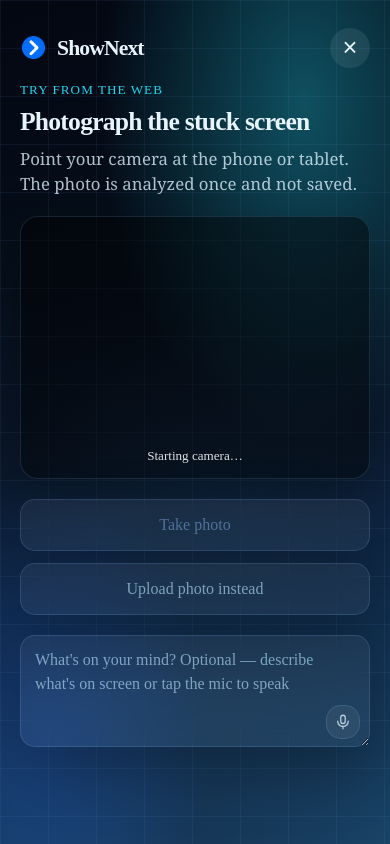
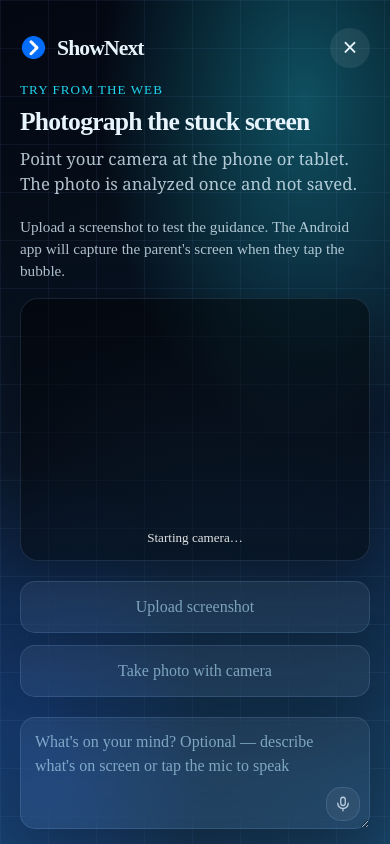
Before and after one commit to shivpsingh/shownext, a Next.js app: page / in a window 390 px wide. Both pictures are taken after a click on the button "Try now". Shown: the top 844 px of the page. Built offline with nearby package versions, Linux system fonts and the light colour scheme; no server answers; a web font is replaced by a local one.

Commit message:
Fix user story issues

```diff
--- a/app/globals.css
+++ b/app/globals.css
@@ -109,6 +109,13 @@
   pointer-events: none;
 }
 
+.hero-nav .wordmark {
+  min-height: 44px;
+  min-width: 44px;
+  padding: 8px 10px 8px 8px;
+  margin: -8px -10px -8px -8px;
+}
+
 .hero-nav {
   display: flex;
   align-items: center;
@@ -166,6 +173,16 @@
 
 .hero-copy {
   max-width: 460px;
+}
+
+.hero-headline {
+  margin: 0 0 20px;
+  max-width: 520px;
+  font-family: var(--display);
+  font-weight: 700;
+  font-size: clamp(1.75rem, 3.2vw, 2.35rem);
+  line-height: 1.12;
+  letter-spacing: -0.04em;
 }
 
 .hero-brand {
@@ -1617,6 +1634,67 @@
   color: #fca5a5;
 }
 
+.web-try-page__timing {
+  margin: 8px 0 0;
+  color: var(--muted-secondary);
+  font-size: 0.95rem;
+}
+
+.web-try-page__status {
+  margin: 10px 0 0;
+  color: var(--accent);
+  font-size: 0.95rem;
+  min-height: 1.4em;
+}
+
+.web-try-page__demo-note {
+  margin: 0 0 16px;
+  color: var(--muted-secondary);
+  font-size: 0.95rem;
+  line-height: 1.45;
+}
+
+.web-try-page__body--result {
+  max-width: 640px;
+}
+
+.web-try-page__result-full {
+  width: 100%;
+}
+
+.web-try-result-image {
+  position: relative;
+  width: 100%;
+  border-radius: 16px;
+  overflow: hidden;
+  border: 1px solid var(--line);
+}
+
+.web-try-result-image img {
+  display: block;
+  width: 100%;
+  height: auto;
+}
+
+.web-try-target-ring {
+  position: absolute;
+  box-sizing: border-box;
+  border: 3px solid var(--coral);
+  border-radius: 12px;
+  box-shadow:
+    0 0 0 2px rgba(232, 93, 74, 0.35),
+    0 0 18px rgba(232, 93, 74, 0.55);
+  pointer-events: none;
+}
+
+.web-try-result-instruction {
+  margin: 16px 0 0;
+  font-family: var(--body);
+  font-size: 1.05rem;
+  line-height: 1.45;
+  color: var(--ink);
+}
+
 .web-try-page__result {
   padding-top: 8px;
 }
@@ -1883,7 +1961,10 @@
   color: var(--ink);
   font-size: 1.1rem;
   gap: 6px;
-  min-width: fit-content;
+  min-height: 44px;
+  min-width: 44px;
+  padding: 8px 10px 8px 8px;
+  margin: -8px -10px -8px -8px;
 }
 
 .footer-top .wordmark-mark {
@@ -2041,6 +2122,35 @@
 }
 
 @media (max-width: 430px) {
+  .step p,
+  .section-intro > p:last-child,
+  .promise-copy,
+  .waitlist-lede {
+    font-size: 1rem;
+    line-height: 1.5;
+  }
+
+  .hero-note,
+  .footer,
+  .footer-top > span,
+  .disclaimer {
+    font-size: 0.875rem;
+    line-height: 1.5;
+    color: rgba(186, 230, 253, 0.78);
+  }
+
+  .eyebrow {
+    font-size: 0.875rem;
+  }
+
+  .hero-headline {
+    font-size: clamp(1.5rem, 6.5vw, 1.75rem);
+  }
+
+  .hero-tagline {
+    font-size: 1rem;
+  }
+
   .phone {
     width: min(100vw - 24px, var(--phone-w));
     height: min(calc(100vh - 48px), var(--phone-h));
--- a/app/page.tsx
+++ b/app/page.tsx
@@ -11,6 +11,13 @@
 export default function Home() {
   return (
     <main>
+      <nav className="hero-nav shell" aria-label="Site">
+        <a className="wordmark" href="#top">
+          <LogoMark className="wordmark-mark" size={24} />
+          ShowNext
+        </a>
+      </nav>
+
       <HeroSection />
 
       <section className="story shell" id="how-it-works">
--- a/components/HeroSection.tsx
+++ b/components/HeroSection.tsx
@@ -5,7 +5,6 @@
 import type { Id } from "../convex/_generated/dataModel";
 import { useAnalyzeScreen } from "../lib/useAnalyzeScreen";
 import type { DemoMode, ScreenAnalysis, WebTryPhase } from "../lib/webTry";
-import { LogoMark } from "./LogoMark";
 import { PhoneDemo } from "./PhoneDemo";
 import { WebTryExperience } from "./WebTryExperience";
 
@@ -57,24 +56,21 @@
           animate={{ opacity: showFullPage ? 0 : webTryActive ? 0.45 : 1 }}
           transition={{ duration: 0.35 }}
         >
-          <motion.div
-            className="hero-brand"
+          <motion.h1
+            className="hero-headline"
             initial={{ opacity: 0, y: 18 }}
             animate={{ opacity: webTryActive ? 0 : 1, y: 0 }}
             transition={{ duration: 0.35, ease: fadeEase }}
           >
-            <span className="hero-brand__logo">
-              <LogoMark className="wordmark-mark" size={44} />
-            </span>
-            <span className="hero-brand__name">ShowNext</span>
-          </motion.div>
+            When your parent gets stuck on Android, ShowNext points to the one button they should tap.
+          </motion.h1>
           <motion.p
             className="hero-tagline"
             initial={{ opacity: 0, y: 18 }}
             animate={{ opacity: webTryActive ? 0 : 1, y: 0 }}
             transition={{ duration: 0.35, ease: fadeEase, delay: webTryActive ? 0 : 0.1 }}
           >
-            A calm guide on their screen — one clear next tap when they&apos;re stuck, and you&apos;re not there to help.
+            Less explaining. More doing.
           </motion.p>
           {!webTryActive && (
             <motion.button
--- a/components/WebTryExperience.tsx
+++ b/components/WebTryExperience.tsx
@@ -91,6 +91,41 @@
   });
 }
 
+const ANALYZING_STATUS_LINES = [
+  "Reading the screen",
+  "Finding the buttons",
+  "Working out the next tap",
+] as const;
+
+const STATUS_ROTATION_MS = 2500;
+const LONG_WAIT_MS = 45000;
+
+function ResultScreenshot({
+  previewUrl,
+  targetBox,
+}: {
+  previewUrl: string;
+  targetBox: ScreenAnalysis["targetBox"];
+}) {
+  return (
+    <div className="web-try-result-image">
+      {/* eslint-disable-next-line @next/next/no-img-element */}
+      <img src={previewUrl} alt="Captured screen" />
+      {targetBox ? (
+        <div
+          className="web-try-target-ring"
+          style={{
+            left: `${targetBox.x * 100}%`,
+            top: `${targetBox.y * 100}%`,
+            width: `${targetBox.width * 100}%`,
+            height: `${targetBox.height * 100}%`,
+          }}
+          aria-hidden="true"
+        />
+      ) : null}
+    </div>
+  );
+}
 const FULL_PAGE_PHASES: WebTryPhase[] = [
   "camera",
   "preview",
@@ -127,6 +162,8 @@
   const [isListening, setIsListening] = useState(false);
   const [speechSupported, setSpeechSupported] = useState(false);
   const [speechError, setSpeechError] = useState<string | null>(null);
+  const [analyzingStatusIndex, setAnalyzingStatusIndex] = useState(0);
+  const [analyzingLongWait, setAnalyzingLongWait] = useState(false);
 
   onUserContextChangeRef.current = onUserContextChange;
 
@@ -162,6 +199,27 @@
       setStartingCamera(false);
     }
   }, [stopStream]);
+
+  useEffect(() => {
+    if (phase !== "analyzing") {
+      setAnalyzingStatusIndex(0);
+      setAnalyzingLongWait(false);
+      return;
+    }
+
+    const rotationId = window.setInterval(() => {
+      setAnalyzingStatusIndex((index) => (index + 1) % ANALYZING_STATUS_LINES.length);
+    }, STATUS_ROTATION_MS);
+
+    const longWaitId = window.setTimeout(() => {
+      setAnalyzingLongWait(true);
+    }, LONG_WAIT_MS);
+
+    return () => {
+      window.clearInterval(rotationId);
+      window.clearTimeout(longWaitId);
+    };
+  }, [phase]);
 
   useEffect(() => {
     if (phase !== "camera") {
@@ -299,7 +357,8 @@
 
   if (!FULL_PAGE_PHASES.includes(phase)) return null;
 
-  const splitView = ["uploading", "analyzing", "result", "clarification", "error"].includes(phase);
+  const splitView = ["uploading", "analyzing", "clarification", "error"].includes(phase);
+  const resultView = phase === "result" && previewUrl && analysis;
   const showPreview = phase === "preview" && previewUrl;
 
   return (
@@ -323,8 +382,21 @@
         </button>
       </header>
 
-      <div className={`web-try-page__body shell ${splitView ? "web-try-page__body--split" : ""}`}>
-        {splitView && previewUrl ? (
+      <div
+        className={`web-try-page__body shell ${splitView ? "web-try-page__body--split" : ""} ${resultView ? "web-try-page__body--result" : ""}`}
+      >
+        {resultView ? (
+          <motion.div
+            className="web-try-page__result-full"
+            initial={{ opacity: 0, y: 16 }}
+            animate={{ opacity: 1, y: 0 }}
+            transition={{ duration: 0.4, ease: [0.22, 1, 0.36, 1] }}
+          >
+            <ResultScreenshot previewUrl={previewUrl} targetBox={analysis.targetBox} />
+            {analysis.warning ? <p className="web-try-page__warning">{analysis.warning}</p> : null}
+            <p className="web-try-result-instruction">{analysis.nextStep}</p>
+          </motion.div>
+        ) : splitView && previewUrl ? (
           <>
             <motion.div
               className="web-try-page__photo"
@@ -353,20 +425,13 @@
                 <>
                   <p className="web-try-page__eyebrow">Analyzing</p>
                   <h2>Finding the next tap…</h2>
-                  <p className="web-try-page__lede">Looking at what is visible on the screen.</p>
+                  <p className="web-try-page__timing">Usually takes 10 to 30 seconds</p>
+                  <p className="web-try-page__status" role="status" aria-live="polite">
+                    {analyzingLongWait
+                      ? "Still working, one moment"
+                      : ANALYZING_STATUS_LINES[analyzingStatusIndex]}
+                  </p>
                   <div className="web-try-spinner" aria-hidden="true" />
-                </>
-              )}
-
-              {phase === "result" && analysis && (
-                <>
-                  <p className="web-try-page__eyebrow">Your next step</p>
-                  <h2>{analysis.screenSummary}</h2>
-                  {analysis.warning && <p className="web-try-page__warning">{analysis.warning}</p>}
-                  <div className="web-try-page__step">
-                    {analysis.nextStep}
-                    {analysis.location ? <> Look {analysis.location}.</> : null}
-                  </div>
                 </>
               )}
 
@@ -412,6 +477,11 @@
               </p>
             </div>
 
+            <p className="web-try-page__demo-note">
+              Upload a screenshot to test the guidance. The Android app will capture the parent&apos;s screen when
+              they tap the bubble.
+            </p>
+
             {cameraError && <p className="web-try-page__error">{cameraError}</p>}
 
             <div className="web-try-page__frame">
@@ -441,17 +511,17 @@
                   <button
                     className="web-try-page__control web-try-page__primary"
                     type="button"
-                    onClick={() => void takePhoto()}
-                    disabled={startingCamera || Boolean(cameraError)}
+                    onClick={() => fileInputRef.current?.click()}
                   >
-                    Take photo
+                    Upload screenshot
                   </button>
                   <button
                     className="web-try-page__control web-try-page__secondary"
                     type="button"
-                    onClick={() => fileInputRef.current?.click()}
+                    onClick={() => void takePhoto()}
+                    disabled={startingCamera || Boolean(cameraError)}
                   >
-                    Upload photo instead
+                    Take photo with camera
                   </button>
                 </>
               )}
@@ -522,7 +592,6 @@
               className="sr-only"
               type="file"
               accept="image/*"
-              capture="environment"
               onChange={(event) => void handleFileChange(event)}
             />
           </div>
```
Also changed, not shown: convex/analyze.ts (+44 -5 lines), lib/webTry.ts (+8 -1 lines).
